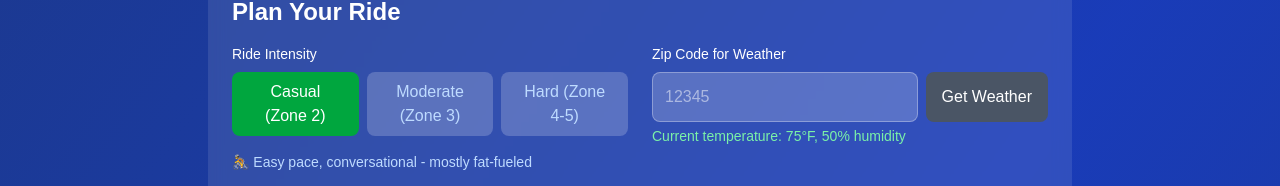
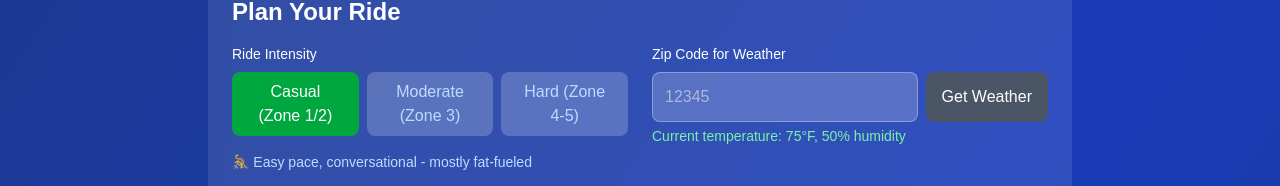
Before and after one commit to patrickrbecker/cycling-nutrition-app, a Next.js app: page / in a window 1280 px wide. Shown: the part 216-402 px from the top of the page. Built offline with nearby package versions, Linux system fonts and the light colour scheme.

Commit message:
Update casual button to show Zone 1/2

```diff
--- a/app/page.tsx
+++ b/app/page.tsx
@@ -1129,7 +1129,7 @@ export default function CyclingNutritionApp() {
                           : 'bg-white/20 text-blue-200 hover:bg-white/30'
                       }`}
                     >
-                      Casual (Zone 2)
+                      Casual (Zone 1/2)
                     </button>
                     <button
                       onClick={() => setRideIntensity('moderate')}
```
